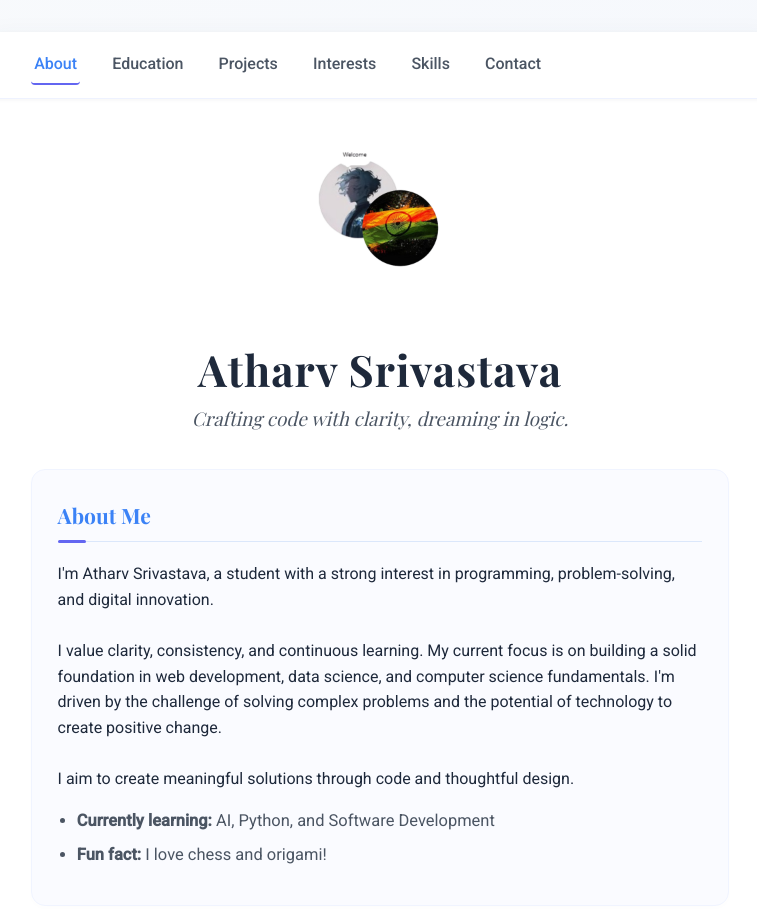
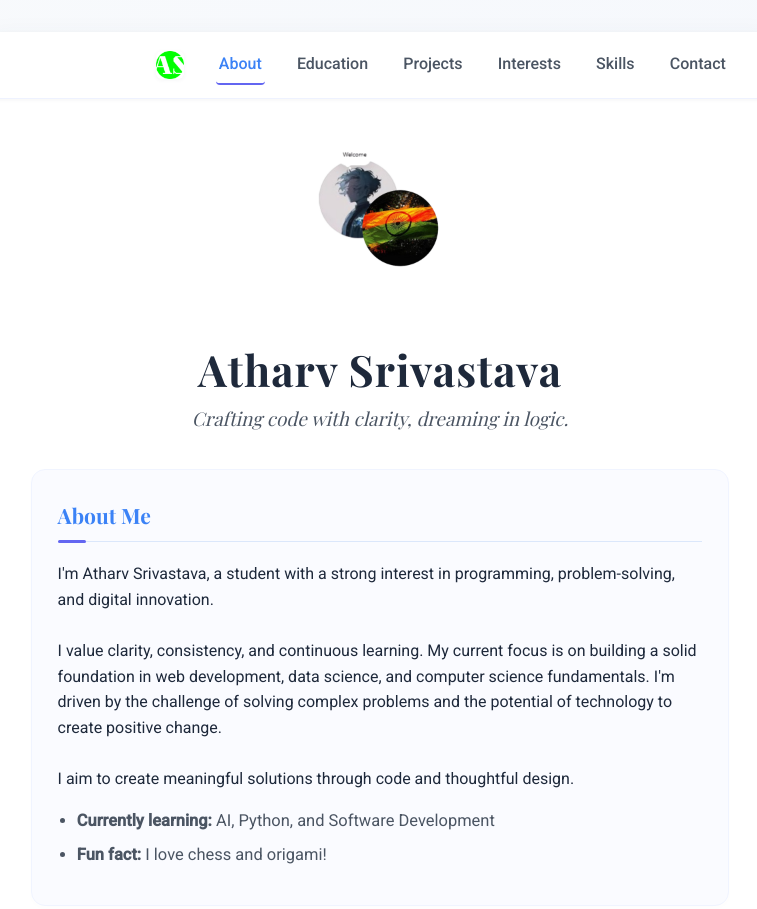
Before and after one commit to SrivasAsrv/SrivasAsrv.github.io, a plain HTML site: page index.html in a window 1280 px wide. Shown: the top 909 px of the page, without its empty margins (260-1017 px from the left). Drawn offline with nearby package versions, Linux system fonts and the light colour scheme.

Commit message:
Done hope so

```diff
--- a/index.html
+++ b/index.html
@@ -16,14 +16,16 @@
     <link rel="canonical" href="https://srivasasrv.github.io/" />
     <!-- Open Graph -->
     <meta property="og:title" content="Atharv Srivastava | Portfolio" />
-    <meta property="og:description" content="Portfolio of Atharv Srivastava, a high school student passionate about programming, web development, data science, and AI." />
+    <meta property="og:description"
+        content="Portfolio of Atharv Srivastava, a high school student passionate about programming, web development, data science, and AI." />
     <meta property="og:type" content="website" />
     <meta property="og:url" content="https://srivasasrv.github.io/" />
     <meta property="og:image" content="Untitled design.png" />
     <!-- Twitter Card -->
     <meta name="twitter:card" content="summary_large_image" />
     <meta name="twitter:title" content="Atharv Srivastava | Portfolio" />
-    <meta name="twitter:description" content="Portfolio of Atharv Srivastava, a high school student passionate about programming, web development, data science, and AI." />
+    <meta name="twitter:description"
+        content="Portfolio of Atharv Srivastava, a high school student passionate about programming, web development, data science, and AI." />
     <meta name="twitter:image" content="Untitled design.png" />
     <title>Atharv Srivastava | Portfolio</title>
     <link rel="icon" href="favicon.ico" type="image/x-icon" /> <!-- Favicon for the website -->
@@ -50,7 +52,8 @@
 
     <div class="paper">
         <nav class="navbar">
-            <!-- Container for the links -->
+            <img src="favicon.ico" alt="Favicon" class="navbar-favicon" />
+            <div class="navbar-right">
                 <div class="nav-links">
                     <a href="#about">About</a>
                     <a href="#education">Education</a>
@@ -59,12 +62,12 @@
                     <a href="#skills">Skills</a>
                     <a href="#contact">Contact</a>
                 </div>
-            <!-- Hamburger Button moved here -->
                 <button class="hamburger" aria-label="Toggle navigation menu">
                     <span></span>
                     <span></span>
                     <span></span>
                 </button>
+            </div>
         </nav>
 
         <!-- Profile Picture -->
--- a/styles.css
+++ b/styles.css
@@ -101,9 +101,29 @@ body {
     margin: -3.2rem -3rem 2rem -3rem;
     border-radius: 16px 16px 0 0;
     display: flex;
-    justify-content: space-between; /* Adjust for hamburger */
+    justify-content: flex-end; /* Move contents to right */
     align-items: center; /* Vertically align items */
     border-bottom: 1px solid var(--bg-gradient-end); /* Use variable */
+    gap: 1.2rem; /* Add gap between favicon and navbar-right */
+}
+
+/* New: group nav links, hamburger, and favicon on right */
+.navbar-right {
+    display: flex;
+    align-items: center;
+    gap: 1.2rem;
+}
+
+/* Style for favicon in navbar */
+.navbar-favicon {
+    width: 28px;
+    height: 28px;
+    margin-left: 0;
+    margin-right: 0.8rem; /* Add space to the right of favicon */
+    border-radius: 6px;
+    box-shadow: 0 1px 4px var(--shadow-soft);
+    background: white;
+    object-fit: contain;
 }
 
 /* Container for nav links */
@@ -638,7 +658,19 @@ footer {
     .navbar {
         padding: 0.7rem 1.5rem; /* Adjust padding for hamburger */
         margin: -2rem -1.5rem 1.5rem -1.5rem;
+        justify-content: flex-end; /* Keep right alignment on mobile */
         /* gap removed, justify-content handles spacing */
+        gap: 0.8rem;
+    }
+
+    .navbar-right {
+        gap: 0.8rem;
+    }
+
+    .navbar-favicon {
+        width: 24px;
+        height: 24px;
+        margin-right: 0.5rem;
     }
 
     .hamburger {
```
Lines whose indentation alone changed are shown as unchanged.
